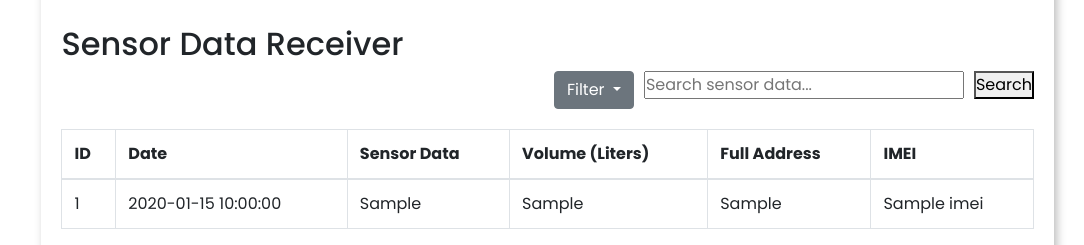
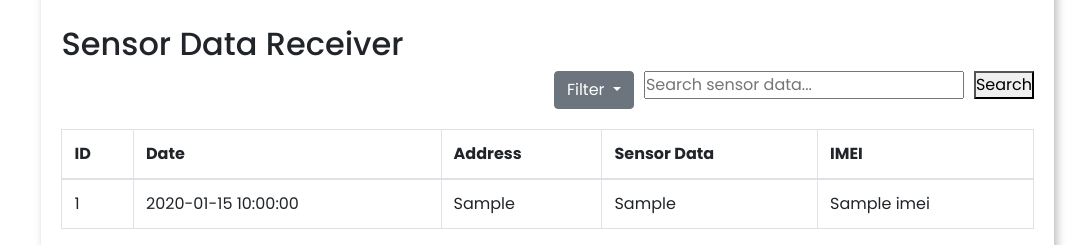
Before and after one commit to snehanaik111/azure_dashboard1, a Flask app: template templates/dashboard.html in a window 1280 px wide. Shown: the part 1126-1371 px from the top of the page, without its empty margins (196-1280 px from the left). Run offline with Flask 3, Linux system fonts and the light colour scheme; tables that the repository leaves empty hold one stand-in row (values such as "Sample post"); the template is opened without the code that fills it: values that come from a table or form of the project are taken from there, most other values are stand-ins (such as "Sample title", 1, 10 or a date in 2020).

Commit message:
Update dashboard.html back to og

```diff
--- a/templates/dashboard.html
+++ b/templates/dashboard.html
@@ -262,9 +262,8 @@
         <tr>
           <th>ID</th>
           <th>Date</th>
+          <th>Address</th>
           <th>Sensor Data</th>
-                <th>Volume (Liters)</th>
-                <th>Full Address</th>
           <th>IMEI</th>
         </tr>
       </thead>
@@ -273,9 +272,8 @@
         <tr>
           <td>{{ entry.id }}</td>
           <td>{{ entry.date }}</td>
+          <td>{{ entry.full_addr }}</td>
           <td>{{ entry.sensor_data }}</td>
-                <td>{{ entry.volume_in_liters }}</td>
-                <td>{{ entry.full_addr }}</td>
           <td>{{ entry.imei }}</td>
         </tr>
         {% endfor %}
```
Lines whose indentation alone changed are shown as unchanged.
